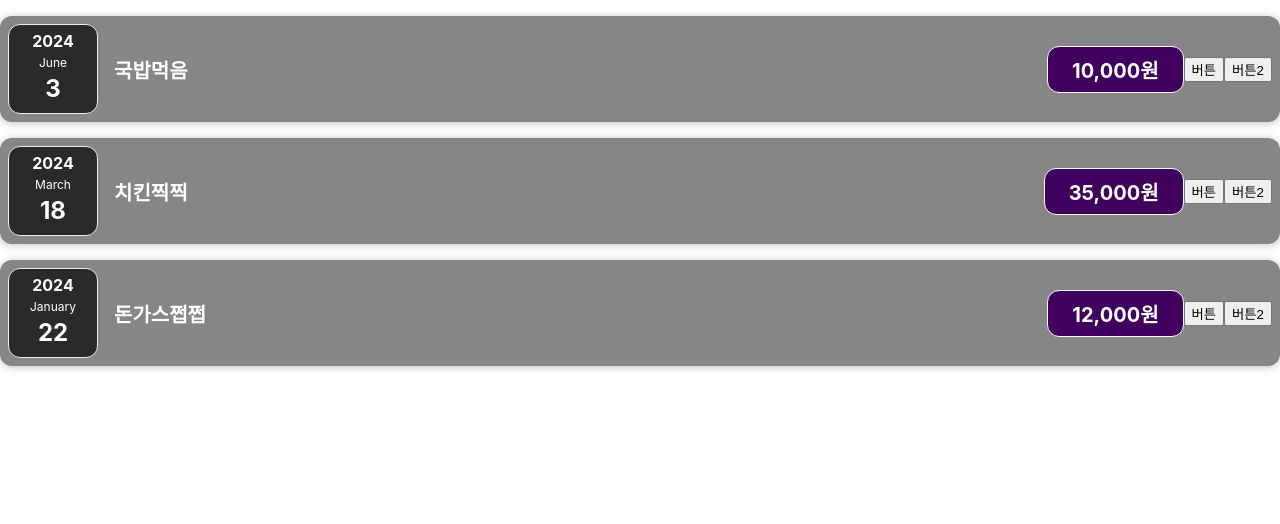
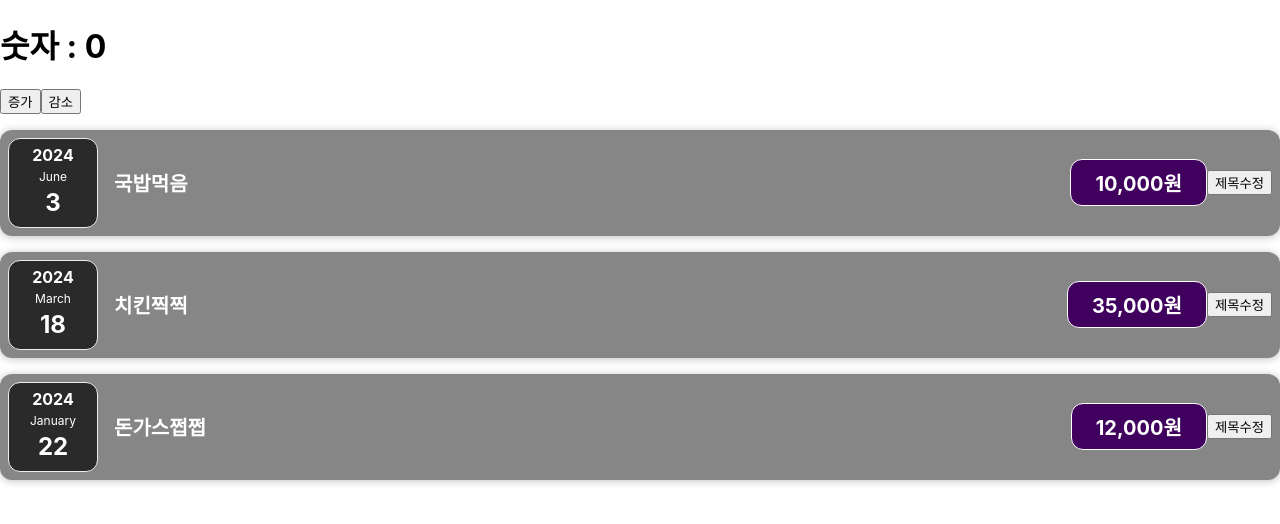
Before and after one commit to yunjeongg/REACT_STUDY20240612, a React (Create React App) app: page / in a window 1280 px wide. Shown: the top 524 px of the page. Built offline with nearby package versions, Linux system fonts and the light colour scheme.

Commit message:
# 09. useState 기초

```diff
--- a/src/App.js
+++ b/src/App.js
@@ -3,6 +3,7 @@
 import React from "react";
 import ExpenseList from "./components/expenses/ExpenseList";
 import Greet from "./components/Greet";
+import Counter from "./components/practice/Counter";
 
 // Props Children
 // 적용할 컴포넌트 태그들의 오프닝, 클로징태그로 children 태그를 넣어주고,
@@ -32,6 +33,7 @@
   ]
   return (
     <>
+      <Counter />
       <ExpenseList expenses={expenses} />
     </>
   );
--- a/src/components/expenses/ExpenseItem.js
+++ b/src/components/expenses/ExpenseItem.js
@@ -1,9 +1,21 @@
-import React from "react";
+import React, {useState} from "react";
 import "./ExpenseItem.css";
 import ExpenseDate from "./ExpenseDate";
 import Card from "../UI/Card";
 
 const ExpenseItem = ({ date, title, price: exPrice }) => {
+
+  // let itemTitle = title;
+
+  // useState 는 컴포넌트의 상태값을 관리하며 이 상태값은 렌더링에 영향을 미친다.
+  // useState훅의 리턴값은 배열이고,
+  // - 첫번째 요소는 관리할 상태값의 초기값
+  // - 두번째 요소는 해당 상태값을 변경할 때 사용하는 setter 함수이다.
+  // const abc = React.useState(title);
+  const abc = useState(title);
+  //      관리할 값, 상태변경함수
+  const [itemTitle, setItemTitle] = useState(title);
+  console.log('abc', abc);
 
   // 원화 표기법으로 변환
   const formattedPrice = new Intl.NumberFormat("ko-KR").format(exPrice);
@@ -15,24 +27,34 @@
   // 2. 이벤트 핸들러 선언
   // 핸들러 안에서는 태그들이 다 생성되어 있는 상태이기 때문에 정상작동
   const clickHandler = e => {
-    console.log("클릭클릭");
-    console.log(e.target.previousElementSibling.firstElementChild.textContent);
-  }
+
+    // const setTitle = abc[1];
+
+    // useState 가 관리하는 상태값은 반드시 setter 로만 변경해야 한다.
+    // 아래처럼 직접변경 불가!
+    // abc[0] = '하하호호';
+
+    // setTitle('하하호호123');
+
+    setItemTitle('짜장면');
+  };
+
+
+  console.log('렌더링 전');
 
   // 3. 아래 버튼태그에 인라인속성 onClick={clickHandler} 달아준다. (호출아님)
 
   return (
-      <Card className="expense-item">
+    <Card className='expense-item'>
       <ExpenseDate exDate={date} />
-      <div className="expense-item__description">
-        <h2>{title}</h2>
-        <div className="expense-item__price">{formattedPrice}원</div>
+      <div className='expense-item__description'>
+        <h2>{itemTitle}</h2>
+        <div className='expense-item__price'>{formattedPrice}원</div>
       </div>
-      <button id="btn" onClick={clickHandler}>버튼</button>
-      <button id="btn2" onMouseOver={e => alert('하하')}>버튼2</button>
+      <button id='btn' onClick={clickHandler}>제목수정</button>
+    </Card>
+  )
+}
 
-    </Card>
-  );
-};
 
 export default ExpenseItem;
--- /dev/null
+++ b/src/components/practice/Counter.js
@@ -0,0 +1,38 @@
+import React, { useState } from 'react'
+
+const Counter = () => {
+
+  const [count, setCount] = useState(0);
+  // 0 을 count 로 부르고, setCount 는 상태값(count) 를 변경할 값
+
+  const increaseHandler = e => {
+    // useState 의 setter 는 상태값을 업데이트 할 때
+    // 렌더링 전의 이전 상태값을 참조한다.
+    // 그래서 여러번 실행하더라도 setter 들이 참조하는 것은 렌더링 이전의 값이기 때문에
+    // setter을 두개 실행해도 한번 실행한 것과 같은 업데이트를 한다.
+    // setCount(count + 1); // 기존count +1
+    // setCount(count + 1);
+
+    // 해결방법 : 함수형 업데이트를 사용한다.
+    setCount((prev) => {
+      console.log('변경이전값:', prev);
+      // 변경이후값을 반환
+      return prev + 1
+    });
+
+    setCount(count => count + 1);
+
+    // 상태값의 변경은 실시간으로 일어나지 않는다.
+    // 해결방법 : 나중에 배울 useEffect훅 으로 해결할 수 있다.
+    console.log('변경이후값:', count);
+  };
+  return (
+    <div>
+      <h1>숫자 : {count}</h1>
+      <button onClick={increaseHandler}>증가</button>
+      <button onClick={e => setCount(count - 1)}>감소</button>
+    </div>
+  );
+};
+
+export default Counter
```
